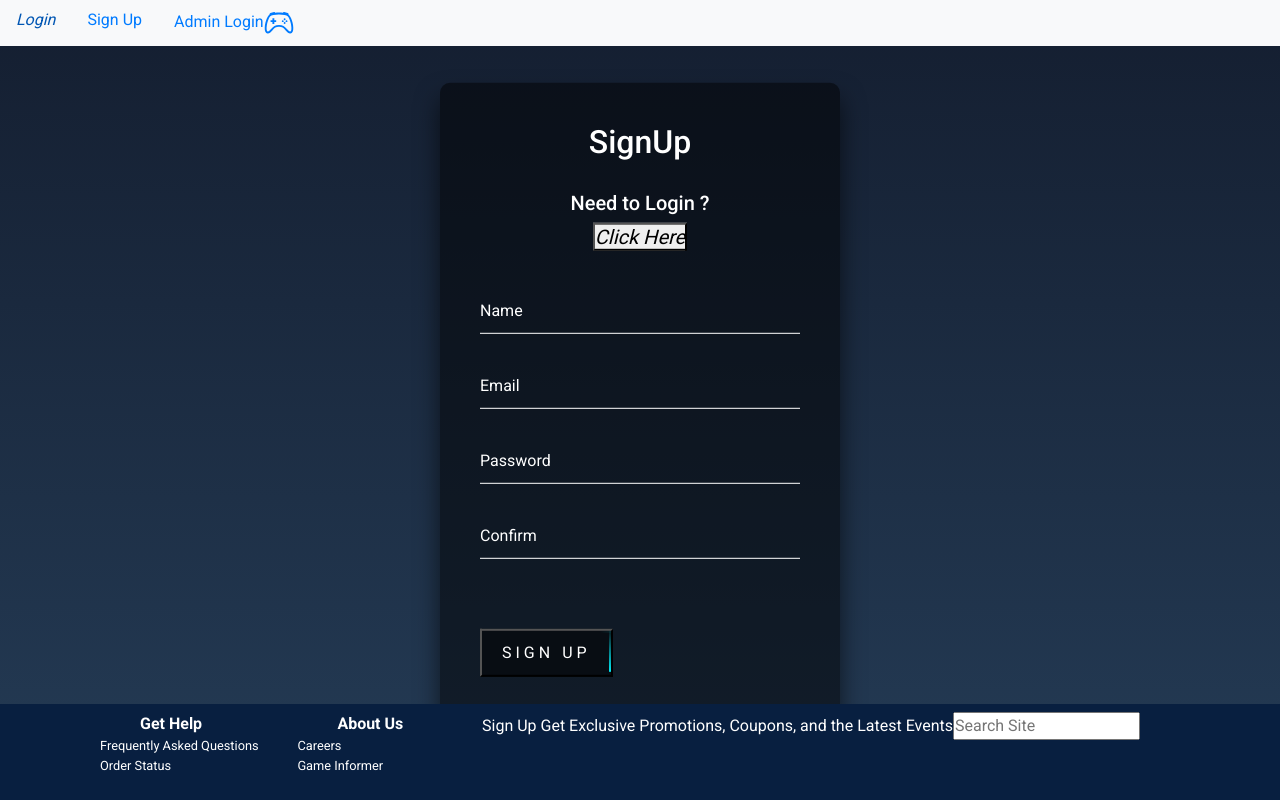
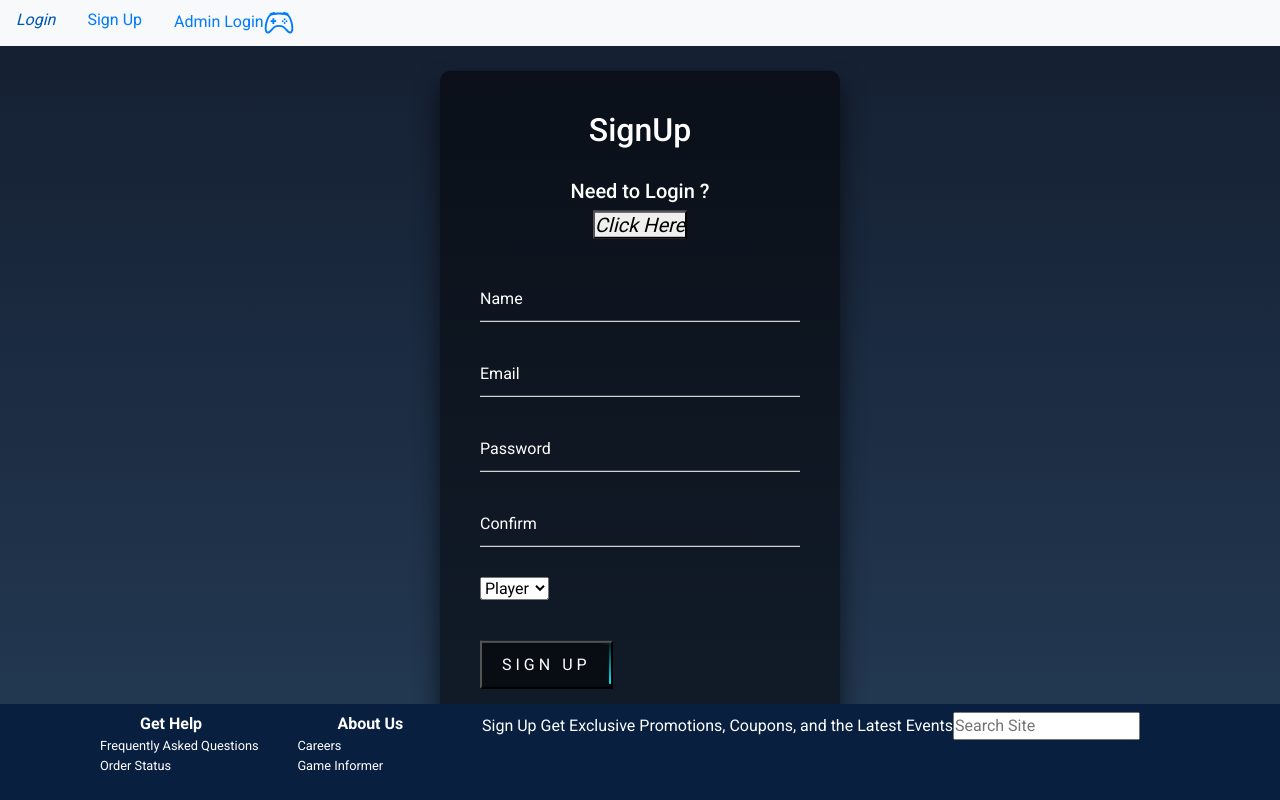
Before and after one commit to Orlandouchiha425/gamestop-v3, a React (Create React App) app: page /signup in a window 1280 px wide. Built offline with nearby package versions, Linux system fonts and the light colour scheme; no server answers.

Commit message:
minor changes

```diff
--- a/src/NavBar/NavBar.jsx
+++ b/src/NavBar/NavBar.jsx
@@ -2,13 +2,12 @@ import { Link } from "react-router-dom";
 import { useState, useEffect } from "react";
 import { getUser } from "../utilities/users-api";
 import "./NavBar.css";
-import AdminLogin from "../../src/components/Admin/AdminLogin";
-import AdminSignUp from "../../src/components/Admin/AdminLogin";
+import AdminComponent from "../components/Admin/AdminComponent";
+import AdminSignUp from "../components/Admin/AdminComponent";
 
 export default function NavBar({ user }) {
   const [data, setData] = useState(null);
   const [isLoading, setIsLoading] = useState(true);
-  const [showLogin, setShowLogin] = useState(true);
 
   useEffect(() => {
     const fetchData = async () => {
--- /dev/null
+++ b/src/components/Admin/AdminComponent.jsx
@@ -0,0 +1,16 @@
+import React from "react";
+
+function AdminComponent({ user, setUser, admin, setAdmin }) {
+  console.log("User:", user);
+  console.log("Admin:", admin);
+  console.log("Admin:", setAdmin);
+
+  return (
+    <>
+      <div>Welcome Admin</div>;<h3>your role is: {admin.role}</h3>
+      <h3></h3>
+    </>
+  );
+}
+
+export default AdminComponent;
--- a/src/components/Admin/AdminLogin.jsx
+++ /dev/null
@@ -1,7 +0,0 @@
-import React from "react";
-
-function AdminLogin() {
-  return <div>AdminLogin</div>;
-}
-
-export default AdminLogin;
--- a/src/components/CleanUp/CleanUp.jsx
+++ b/src/components/CleanUp/CleanUp.jsx
@@ -1,4 +1,4 @@
-import React, { useState } from "react";
+import React, { useState, useEffect } from "react";
 import SignUpForm from "../SignUpForm/SignUpForm";
 import { getUser } from "../../utilities/users-service";
 import Home from "../Home/Home";
@@ -9,10 +9,22 @@ import NavBar from "../../NavBar/NavBar";
 import Footer from "../Footer/Footer";
 import OneGame from "../OneGame/OneGame";
 import Cart from "../Cart/Cart";
-import AdminLogin from "../Admin/AdminLogin";
+import AdminComponent from "../Admin/AdminComponent"; // Import the Admin Component
+
 function CleanUp() {
   const [user, setUser] = useState(getUser());
   const [admin, setAdmin] = useState(false);
+
+  // Check if user is logged in and has a role of "admin"
+  useEffect(() => {
+    if (user && user.role === "admin") {
+      setAdmin(true);
+      console.log("you are a admin");
+    } else {
+      setAdmin(false);
+      console.log("you are not an admin :(");
+    }
+  }, [user]);
 
   return (
     <div>
@@ -25,10 +37,16 @@ function CleanUp() {
               path="/home"
               element={<Home user={user} setUser={setUser} />}
             />
-
             <Route
               path="/logout"
-              element={<Logout user={user} setUser={setUser} />}
+              element={
+                <Logout
+                  setUser={setUser}
+                  user={user}
+                  admin={admin}
+                  setAdmin={setAdmin}
+                />
+              }
             />
             <Route
               path="/home/:id"
@@ -38,18 +56,28 @@ function CleanUp() {
               path="/cart"
               element={<Cart setUser={setUser} user={user} />}
             />
+            {admin && (
+              <Route
+                path="/admin"
+                element={
+                  <AdminComponent setUser={setUser} user={user} admin={admin} />
+                }
+              />
+            )}
           </>
         ) : (
           <>
             <Route
-              path="/adminlogin"
-              element={<AdminLogin setUser={setUser} user={user} />}
+              path="/signup"
+              element={
+                <SignUpForm
+                  setUser={setUser}
+                  user={user}
+                  admin={admin}
+                  setAdmin={setAdmin}
+                />
+              }
             />
-            <Route
-              path="/signup"
-              element={<SignUpForm setUser={setUser} user={user} />}
-            />
-
             <Route
               path="/*"
               element={<LoginForm setUser={setUser} user={user} />}
--- a/src/components/Logout/Logout.js
+++ b/src/components/Logout/Logout.js
@@ -1,9 +1,10 @@
 import { logout } from "../../utilities/users-service";
-export default function UserLogOut({ user, setUser }) {
+export default function UserLogOut({ user, setUser, admin, setAdmin }) {
   function handleLogOut() {
     logout();
     setUser(null);
   }
+  console.log(admin.role);
 
   return (
     <div>
@@ -11,6 +12,7 @@ export default function UserLogOut({ user, setUser }) {
         <h1>{user.email}</h1>
         <h1>{user.name}</h1>
         <button onClick={handleLogOut}>LOG OUT</button>
+        <h3>your role is: {admin.role}</h3>
       </div>
     </div>
   );
--- a/src/components/SignUpForm/SignUpForm.jsx
+++ b/src/components/SignUpForm/SignUpForm.jsx
@@ -1,11 +1,10 @@
-// import { Component } from "react";
-import { useState } from "react";
+import React, { useState } from "react";
 import { signUp } from "../../utilities/users-service";
 import { useNavigate } from "react-router-dom";
 import styles from "./SignUpForm.module.css";
 import { Link } from "react-router-dom";
 
-export default function SignUpForm({ setUser, user }) {
+export default function SignUpForm({ setUser, user, admin, setAdmin }) {
   const [state, setState] = useState({
     name: "",
     email: "",
@@ -17,25 +16,30 @@ export default function SignUpForm({ setUser, user }) {
   let navigate = useNavigate();
 
   const handleChange = (evt) => {
-    setState({ ...state, [evt.target.name]: evt.target.value, error: "" });
+    const { name, value } = evt.target;
+    setState({ ...state, [name]: value, error: "" });
 
-    //this is saying, we want setState to by dynamic({will copy everything from state,name emailpassword etc
-    //but in the [evt.target.name value error, we specified what needs to be dynamic or needs changed thats why password and confirm is not necessary]})
+    // Check if the selected role is "admin" and update the admin state accordingly
+    if (name === "role" && value === "admin") {
+      setAdmin(true);
+      console.log("admin role is true");
+    } else {
+      setAdmin(false);
+      console.log("admin role is false");
+    }
   };
 
   const handleSubmit = async (evt) => {
     evt.preventDefault();
-    //prevent function stops the default action from happening and stops the bubbling
 
     try {
-      const formData = { ...state }; //assign variable fomdata to everything in state from line 4-8 empty ofcourse,havent done anything yet
+      const formData = { ...state };
       delete formData.error;
       delete formData.confirm;
 
       const newUser = await signUp(formData);
       setUser(newUser);
       navigate("/home");
-      // const user=await SignUp(formData)
     } catch (err) {
       console.log(err);
       setState({ error: "Sign Up Failed" });
@@ -99,8 +103,19 @@ export default function SignUpForm({ setUser, user }) {
               onChange={handleChange}
               required
             />
+            <label>Confirm</label>
+          </div>
 
-            <label>Confirm</label>
+          <div className={styles.userbox}>
+            <select
+              name="role"
+              id="role"
+              value={state.role}
+              onChange={handleChange}
+            >
+              <option value="user">Player</option>
+              <option value="admin">Admin</option>
+            </select>
           </div>
 
           <button type="submit" disabled={disable}>
```
